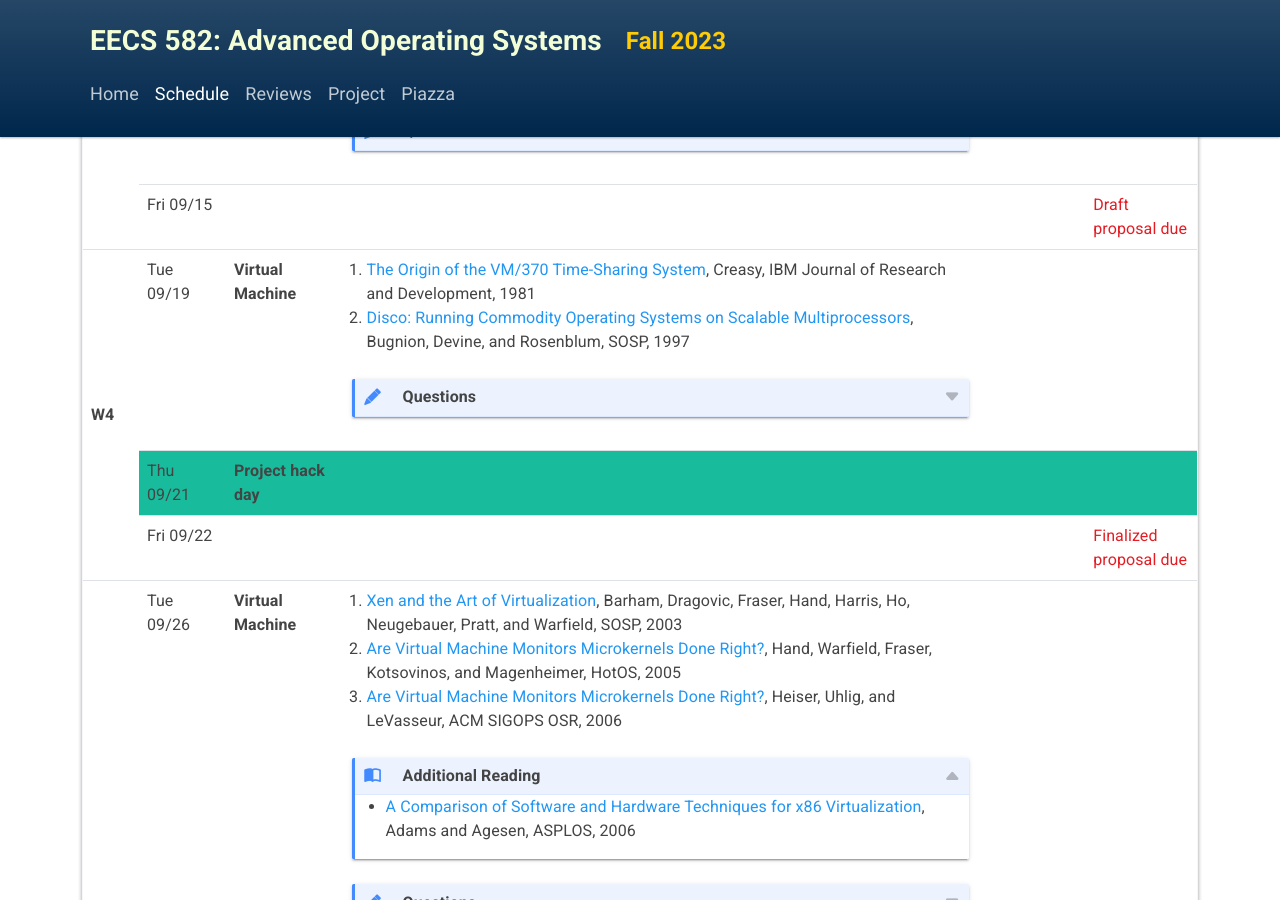
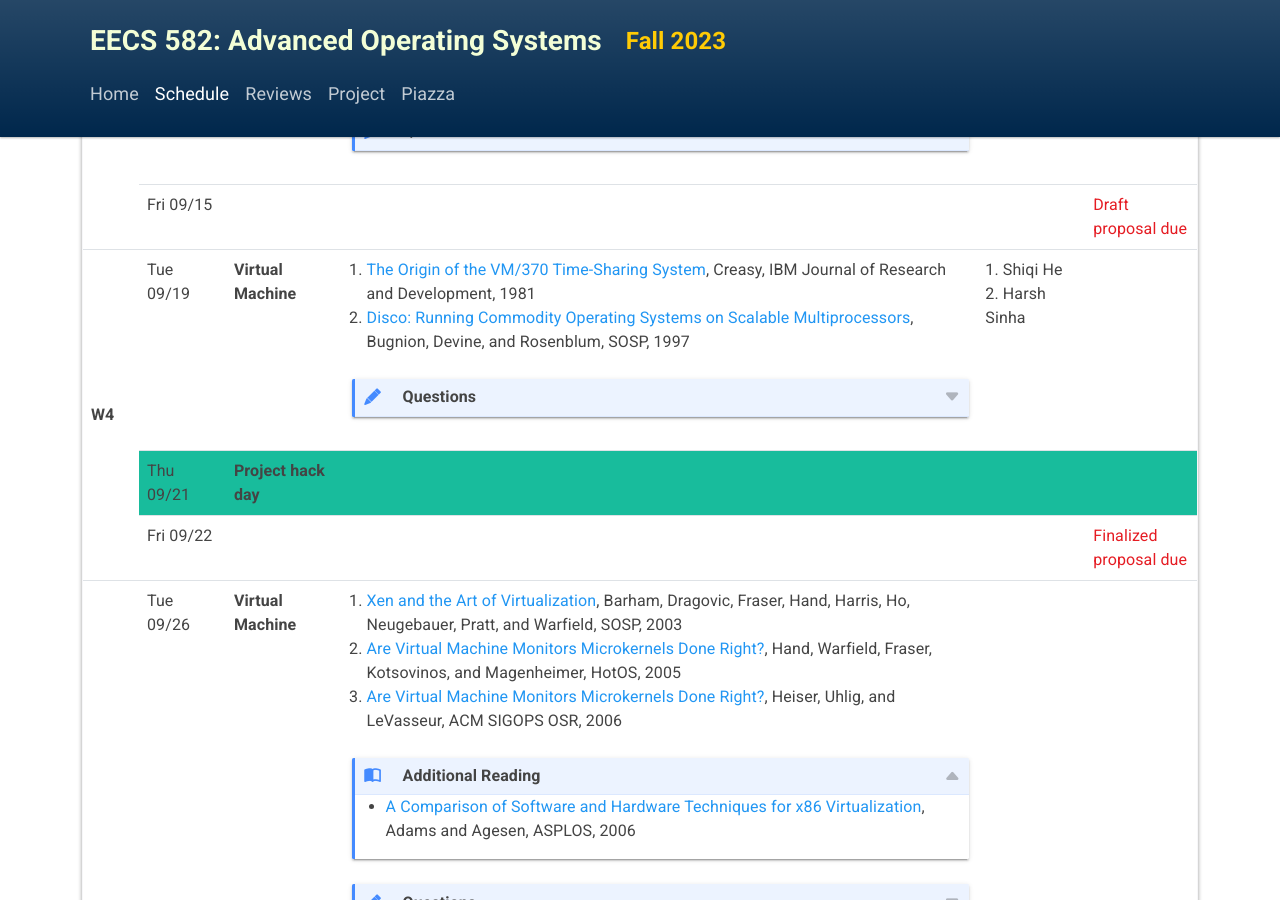
Before and after one commit to eecs582/eecs582.github.io, a Jekyll site: the page built from schedule.html, in a window 1280 px wide and 900 px high, scrolled down 1919 px. Built offline with Jekyll 4.4.1, drawn with Linux system fonts in a browser that asks for light colours.

Commit message:
update lead

```diff
--- a/schedule.html
+++ b/schedule.html
@@ -221,7 +221,7 @@ layout: schedule
           </p>
         </details>
       </td>
-      <td></td>
+      <td>1. Shiqi He<br>2. Harsh Sinha</td>
       <td></td>
     </tr>
     <tr>
```
